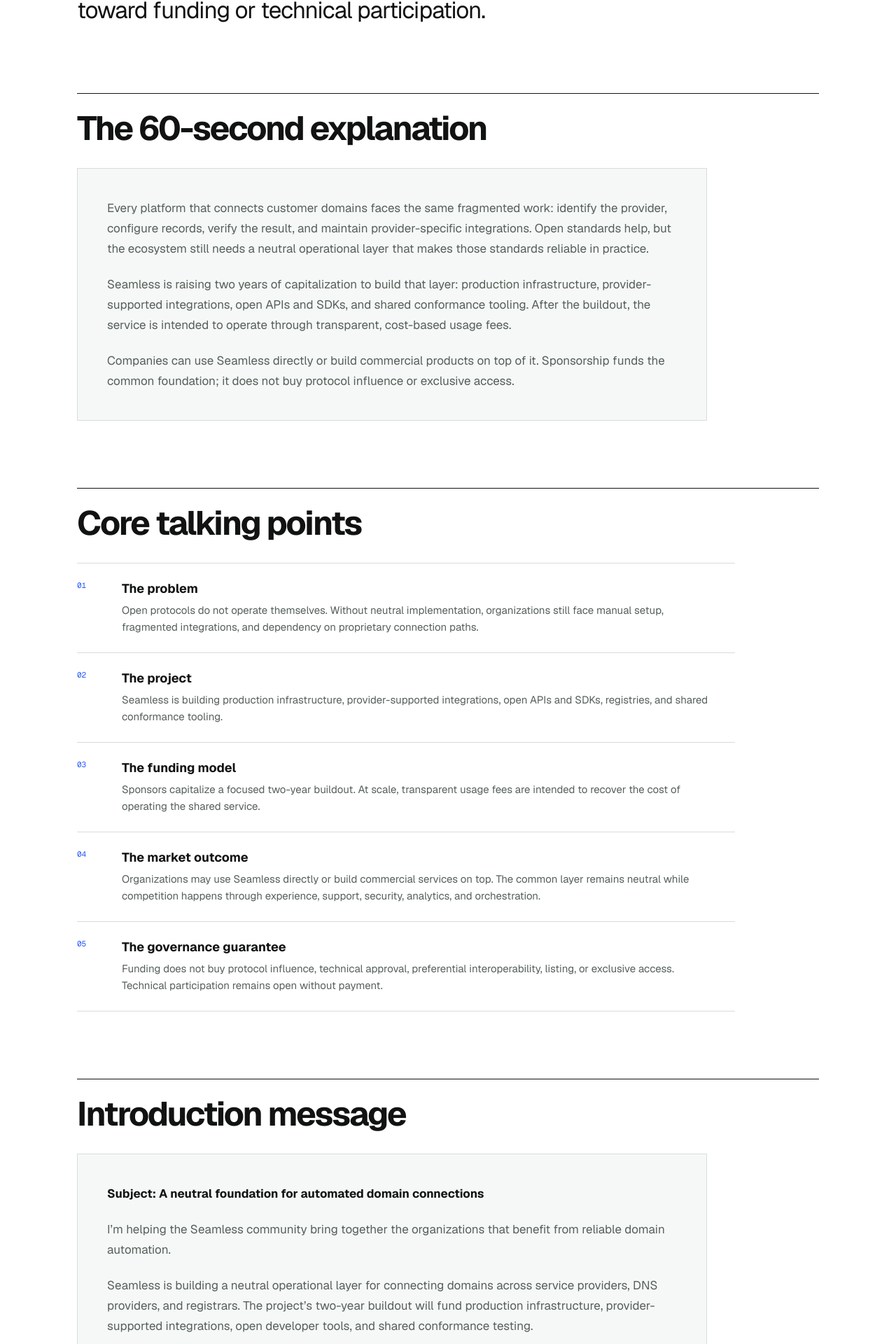
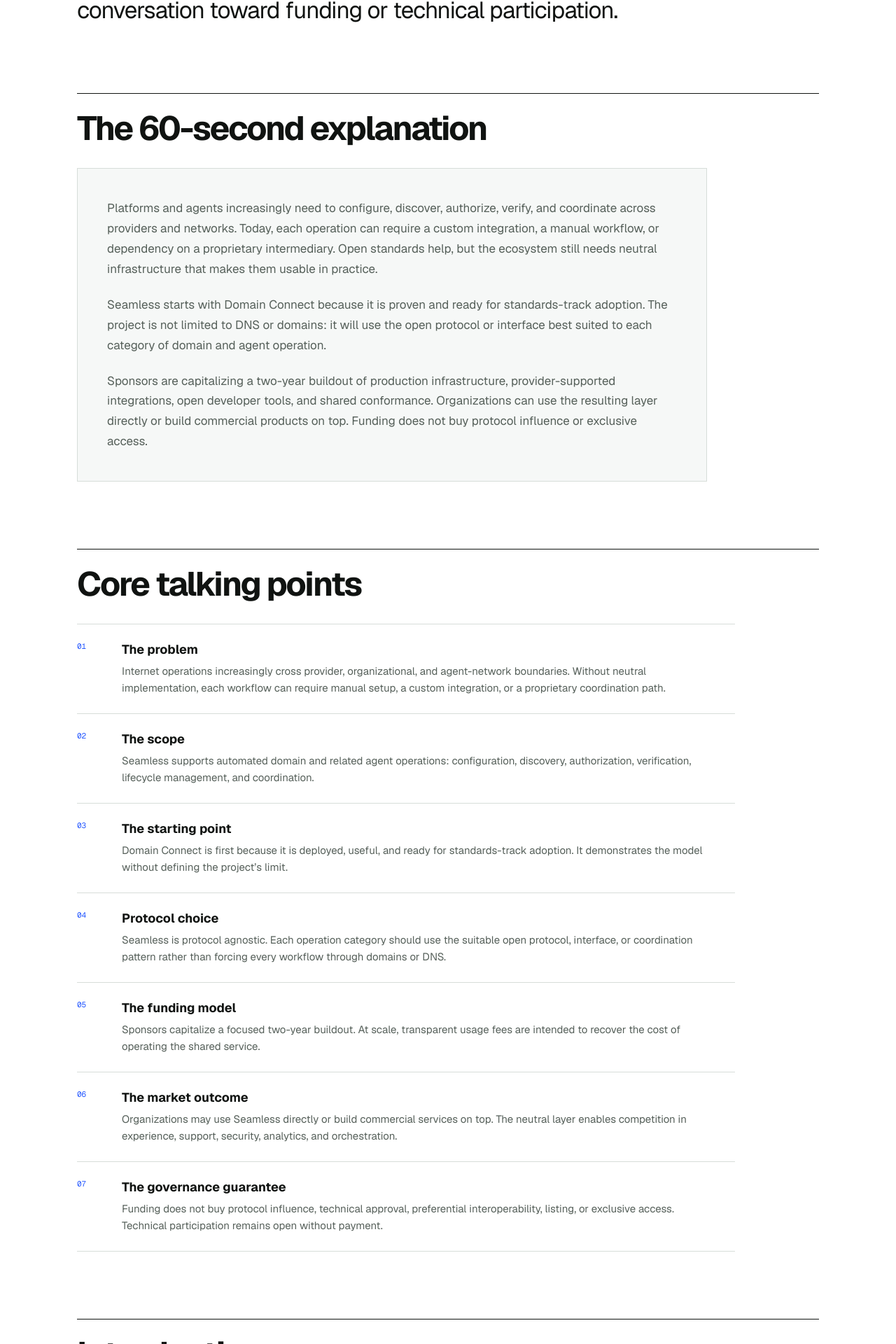
Before and after one commit to seamlessdns/website, a Next.js app: page /sponsors/toolkit in a window 1280 px wide. Shown: the part 870-2790 px from the top of the page at 70% size. Built offline with nearby package versions, Linux system fonts and the light colour scheme.

Commit message:
Update champion messaging for the full project scope

```diff
--- a/app/sponsors/toolkit/page.tsx
+++ b/app/sponsors/toolkit/page.tsx
@@ -13,19 +13,24 @@
 };
 
 const talkingPoints = [
-  ["The problem", "Open protocols do not operate themselves. Without neutral implementation, organizations still face manual setup, fragmented integrations, and dependency on proprietary connection paths."],
-  ["The project", "Seamless is building production infrastructure, provider-supported integrations, open APIs and SDKs, registries, and shared conformance tooling."],
+  ["The problem", "Internet operations increasingly cross provider, organizational, and agent-network boundaries. Without neutral implementation, each workflow can require manual setup, a custom integration, or a proprietary coordination path."],
+  ["The scope", "Seamless supports automated domain and related agent operations: configuration, discovery, authorization, verification, lifecycle management, and coordination."],
+  ["The starting point", "Domain Connect is first because it is deployed, useful, and ready for standards-track adoption. It demonstrates the model without defining the project’s limit."],
+  ["Protocol choice", "Seamless is protocol agnostic. Each operation category should use the suitable open protocol, interface, or coordination pattern rather than forcing every workflow through domains or DNS."],
   ["The funding model", "Sponsors capitalize a focused two-year buildout. At scale, transparent usage fees are intended to recover the cost of operating the shared service."],
-  ["The market outcome", "Organizations may use Seamless directly or build commercial services on top. The common layer remains neutral while competition happens through experience, support, security, analytics, and orchestration."],
+  ["The market outcome", "Organizations may use Seamless directly or build commercial services on top. The neutral layer enables competition in experience, support, security, analytics, and orchestration."],
   ["The governance guarantee", "Funding does not buy protocol influence, technical approval, preferential interoperability, listing, or exclusive access. Technical participation remains open without payment."],
 ];
 
 const questions = [
-  ["Is Seamless competing with commercial domain products?", "No. Seamless establishes a neutral infrastructure layer that commercial products can use and extend. It should make entry and differentiation easier, not prohibit commercial services."],
-  ["Why not let every company build its own integrations?", "They can, but the ecosystem repeatedly pays for the same work. Shared implementation, registries, and conformance tooling reduce duplicated engineering and make provider support more dependable."],
-  ["Why sponsor something that will later charge for usage?", "Sponsorship supplies the concentrated capital needed to create the service and reach useful coverage. Later operating fees are intended to sustain the service transparently rather than recover venture-style margins or create lock-in."],
-  ["Does a larger sponsor control the technical roadmap?", "No. Sponsorship supports funding governance and strategic planning, but technical decisions remain part of the open technical community and standards process."],
-  ["Can an organization participate without paying?", "Yes. Engineering, standards work, testing, integrations, adoption, and community participation are separate from paid membership."],
+  ["Is Seamless a DNS or domain project?", "Not exclusively. Domain operations are the first concrete workstream, while the larger goal is neutral infrastructure for automated domain and related agent operations across providers and networks."],
+  ["Why start with Domain Connect?", "It has proven utility, an existing implementation ecosystem, and standards-track readiness through the IETF DCONN Working Group. It lets Seamless deliver value now while building reusable infrastructure for what comes next."],
+  ["Will every Seamless operation use Domain Connect, domains, or DNS?", "No. Seamless is protocol agnostic. The technical community should select the most suitable open mechanism for each operation category, and some agentic workflows may not involve domains or DNS at all."],
+  ["What is the relationship with the Foundation for Agentic Networks?", "The relationship creates a place to explore agentic operations, trust, discovery, authorization, and coordination. Those explorations may use domain-based mechanisms where useful, but they are not limited to them."],
+  ["Is Seamless competing with commercial integration products?", "No. Seamless establishes neutral infrastructure that commercial products can use and extend. It should make entry and differentiation easier, not prohibit commercial services."],
+  ["Why not let every company build its own integrations?", "They can, but the ecosystem repeatedly pays for the same foundational work. Shared implementation, registries, and conformance tooling reduce duplicated engineering and make interoperability more dependable."],
+  ["Why sponsor something that will later charge for usage?", "Sponsorship supplies the concentrated capital needed to create the service and reach useful coverage. Later operating fees are intended to sustain the service transparently rather than create lock-in."],
+  ["Does a larger sponsor control the technical roadmap?", "No. Sponsorship supports funding governance and strategic planning, but protocols and technical decisions remain part of the open technical community and applicable standards processes."],
 ];
 
 export default function ToolkitPage() {
@@ -35,25 +40,25 @@
 
       <section className={styles.hero}>
         <p className="eyebrow"><span /> Champion toolkit</p>
-        <p>Help another organization understand why the neutral layer matters.</p>
+        <p>Help another organization understand why neutral coordination matters.</p>
       </section>
 
       <article className={styles.document}>
         <h1>A shared message for a shared project.</h1>
         <p>
-          Seamless is a community project for public benefit. This toolkit gives project champions a consistent way to introduce it, identify the right internal audience, and move a conversation toward funding or technical participation.
+          Seamless is a community project for public benefit. This toolkit gives project champions a consistent way to explain its full scope, identify the right internal audience, and move a conversation toward funding or technical participation.
         </p>
 
         <h2>The 60-second explanation</h2>
         <div className={styles.templateBlock}>
           <p>
-            Every platform that connects customer domains faces the same fragmented work: identify the provider, configure records, verify the result, and maintain provider-specific integrations. Open standards help, but the ecosystem still needs a neutral operational layer that makes those standards reliable in practice.
+            Platforms and agents increasingly need to configure, discover, authorize, verify, and coordinate across providers and networks. Today, each operation can require a custom integration, a manual workflow, or dependency on a proprietary intermediary. Open standards help, but the ecosystem still needs neutral infrastructure that makes them usable in practice.
           </p>
           <p>
-            Seamless is raising two years of capitalization to build that layer: production infrastructure, provider-supported integrations, open APIs and SDKs, and shared conformance tooling. After the buildout, the service is intended to operate through transparent, cost-based usage fees.
+            Seamless starts with Domain Connect because it is proven and ready for standards-track adoption. The project is not limited to DNS or domains: it will use the open protocol or interface best suited to each category of domain and agent operation.
           </p>
           <p>
-            Companies can use Seamless directly or build commercial products on top of it. Sponsorship funds the common foundation; it does not buy protocol influence or exclusive access.
+            Sponsors are capitalizing a two-year buildout of production infrastructure, provider-supported integrations, open developer tools, and shared conformance. Organizations can use the resulting layer directly or build commercial products on top. Funding does not buy protocol influence or exclusive access.
           </p>
         </div>
 
@@ -69,27 +74,28 @@
 
         <h2>Introduction message</h2>
         <div className={styles.templateBlock}>
-          <p><strong>Subject: A neutral foundation for automated domain connections</strong></p>
+          <p><strong>Subject: A neutral foundation for automated Internet operations</strong></p>
           <p>
-            I’m helping the Seamless community bring together the organizations that benefit from reliable domain automation.
+            I’m helping the Seamless community bring together organizations that benefit from reliable automation across providers and networks.
           </p>
           <p>
-            Seamless is building a neutral operational layer for connecting domains across service providers, DNS providers, and registrars. The project’s two-year buildout will fund production infrastructure, provider-supported integrations, open developer tools, and shared conformance testing.
+            Seamless is building a neutral operational layer for domain and related agent operations—including configuration, discovery, authorization, verification, and coordination. The project starts by operationalizing Domain Connect because it is proven and standards-ready, then expands through the protocol best suited to each additional operation category.
           </p>
           <p>
-            The goal is not to replace commercial services. It is to create a common foundation that organizations can use directly or build differentiated services on top of—without making the ecosystem dependent on a single proprietary path.
+            The two-year buildout will fund production infrastructure, provider-supported integrations, open developer tools, and shared conformance. The goal is a common foundation that organizations can use directly or build differentiated services on top of—without making the ecosystem dependent on a single proprietary path.
           </p>
           <p>
-            I think this intersects with your work on [activation, domains, infrastructure, or ecosystem partnerships]. Would you be open to a short conversation with the project team about the roadmap and ways to participate?
+            I think this intersects with your work on [activation, domains, infrastructure, agents, identity, trust, or ecosystem partnerships]. Would you be open to a short conversation with the project team about the roadmap and ways to participate?
           </p>
         </div>
 
         <h2>Conversation flow</h2>
         <ol className={styles.playbook}>
-          <li><strong>Start with their value.</strong><span>Connect Seamless to activation, distribution, migration, support cost, security, or platform opportunity.</span></li>
-          <li><strong>Explain the structural problem.</strong><span>Open specifications need neutral implementation and dependable provider access to deliver their full value.</span></li>
-          <li><strong>Describe the two-year outcome.</strong><span>Production service, provider-supported integrations, open tools, conformance, and a sustainable operating model.</span></li>
-          <li><strong>Offer the right path.</strong><span>Paid membership, engineering, integration, testing, adoption, or advocacy.</span></li>
+          <li><strong>Start with their value.</strong><span>Connect Seamless to activation, distribution, migration, support cost, security, agent coordination, trust, or platform opportunity.</span></li>
+          <li><strong>Explain the structural problem.</strong><span>Open protocols need neutral implementation and dependable cross-provider coordination to deliver their full value.</span></li>
+          <li><strong>Clarify the scope.</strong><span>Domain Connect is the first implementation, while the project is protocol agnostic and includes domain and related agent operations.</span></li>
+          <li><strong>Describe the two-year outcome.</strong><span>Production services, provider-supported integrations, reusable capabilities, open tools, conformance, and a sustainable operating model.</span></li>
+          <li><strong>Offer the right path.</strong><span>Paid membership, engineering, protocol work, integration, testing, research, adoption, or advocacy.</span></li>
           <li><strong>Agree on one next step.</strong><span>Identify the internal owner, schedule a technical or sponsorship discussion, or request an introduction.</span></li>
         </ol>
 
@@ -107,7 +113,7 @@
           <span>Keep the distinction clear</span>
           <h2>Technical participation is not a membership benefit.</h2>
           <p>
-            Nobody is buying protocol influence. Sponsorship capitalizes the shared implementation and adoption work. Technical authority comes from open contribution, evidence, interoperability, and the project’s technical governance.
+            Nobody is buying protocol influence. Sponsorship capitalizes shared implementation, research, and adoption. Technical authority comes from open contribution, evidence, interoperability, and the project’s technical governance.
           </p>
         </aside>
 
@@ -125,7 +131,7 @@
       <section className="community-section">
         <div>
           <p className="eyebrow"><span /> Build the common layer</p>
-          <h2>Bring the right organizations into the conversation.</h2>
+          <h2>Bring domain and agent ecosystems into the conversation.</h2>
           <p>Use these materials, make a warm introduction, or participate directly in the open project.</p>
         </div>
         <div className="community-actions">
```
